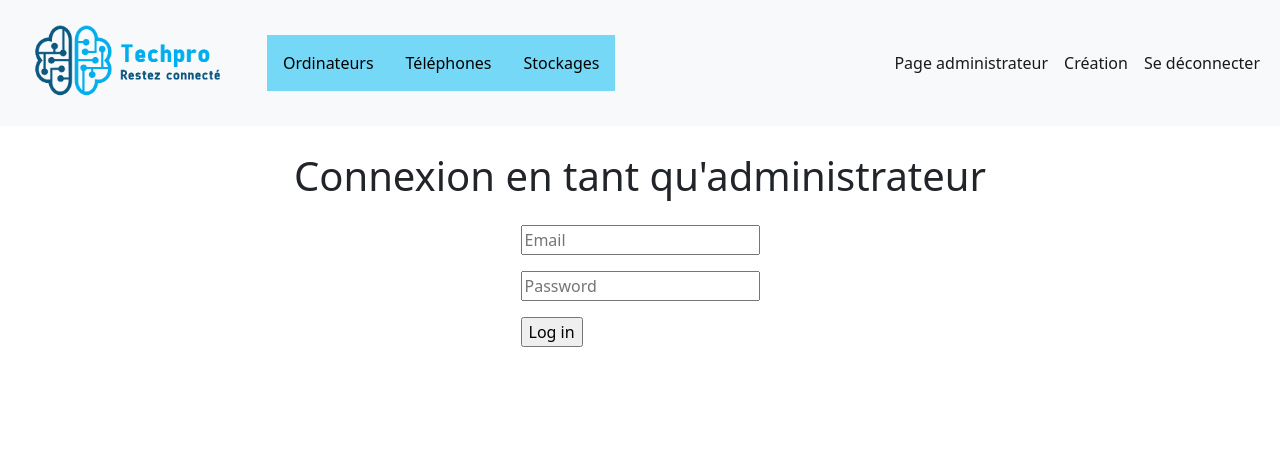
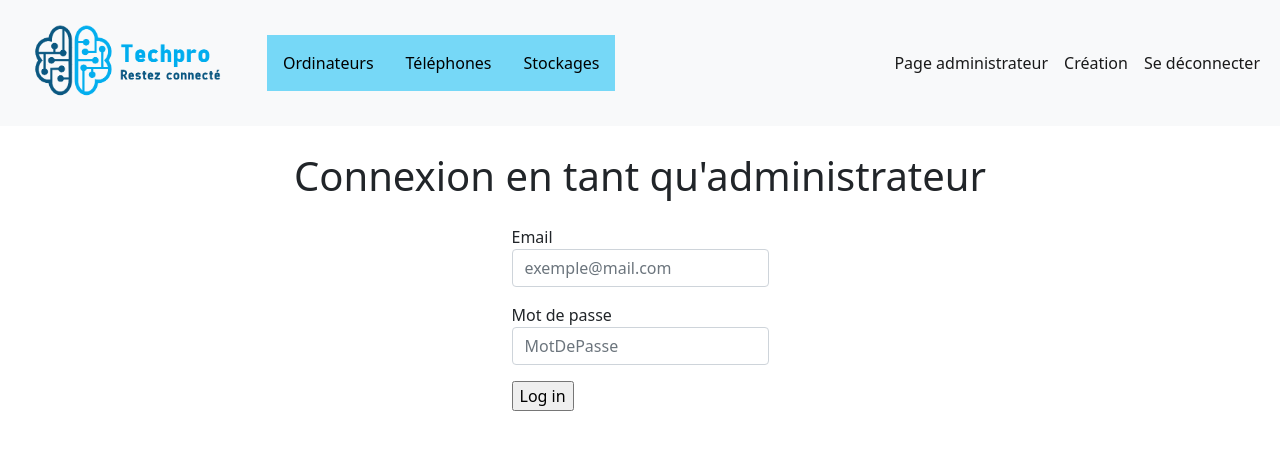
Before and after one commit to FannyLourioux/Techpro-Front, an Angular app: page /connexion in a window 1280 px wide. Shown: the top 450 px of the page. Built offline with nearby package versions, Linux system fonts and the light colour scheme.

Commit message:
chore: login requierment

```diff
--- a/src/app/connexion/connexion.component.html
+++ b/src/app/connexion/connexion.component.html
@@ -5,19 +5,20 @@
   <div class="center">
     <form [formGroup]="loginForm" class="login-container" (ngSubmit)="seConnecter()">
       <p [ngClass]="{ 'has-error': isSubmitted && formControls.email.errors }">
-        <input type="email" placeholder="Email" formControlName="email">
+        <label>Email</label>
+        <input type="email" placeholder="exemple@mail.com" formControlName="email" class="form-control" id="inputEmail3" name="email" ngModel email required>
       </p>
-
-      <div *ngIf="isSubmitted && formControls.email.errors" class="help-block">
-        <div *ngIf="formControls.email.errors.required"><font color="red">L'email est requis</font></div>
+      <div class="alert alert-danger" *ngIf="formControls.email.errors?.required && formControls.email.touched" role="alert">
+        Email requis
       </div>
 
       <p [ngClass]="{ 'has-error': isSubmitted && formControls.password.errors }">
-        <input type="password" placeholder="Password" formControlName="password">
+        <label>Mot de passe</label>
+        <input type="password" placeholder="MotDePasse" formControlName="password" class="form-control" id="inputPassword3" name="password" password ngModel required minlength="8">
       </p>
 
-      <div *ngIf="isSubmitted && formControls.password.errors" class="help-block">
-        <div *ngIf="formControls.password.errors.required"><font color="red">Mot de passe requis</font></div>
+      <div class="alert alert-danger" *ngIf="formControls.password.errors?.required && formControls.password.touched || formControls.password.errors?.minlength" role="alert">
+        8 caractères minimum
       </div>
 
       <p>
@@ -25,28 +26,3 @@
       </p>
     </form>
   </div>
-
-<!-- <div class="center"><h3>connexion</h3><br/></div>
-<div class="center">
-<form #connexionForm="ngForm" (ngSubmit)="connexion(connexionForm)">
-    <div class="row mb-3" style="width: 500px;">
-        <label for="inputEmail3" class="col-sm-2 col-form-label">Email</label>
-        <div class="col-sm-10">
-            <input type="email" class="form-control" id="inputEmail3" name="email" #email="ngModel" ngModel email required>
-            <div class="alert alert-danger" *ngIf="email.errors?.required && email.touched" role="alert">
-                Email requis
-            </div>
-        </div>
-    </div>
-    <div class="row mb-3" style="width: 500px;">
-        <label for="inputPassword3" class="col-sm-2 col-form-label">Password</label>
-        <div class="col-sm-10">
-            <input type="password" class="form-control" id="inputPassword3" name="psw" #psw="ngModel" ngModel required minlength="8">
-            <div class="alert alert-danger" *ngIf="psw.errors?.minlength && psw.touched" role="alert">
-                8 caractères minimum
-            </div>
-        </div>
-    </div>
-    <button type="submit" class="btn btn-primary" [disabled]="connexionForm.invalid">Se connecter</button>
-</form>
-</div> -->
```
Also changed, not shown: src/app/connexion/connexion.component.ts (+0 -23 lines).
